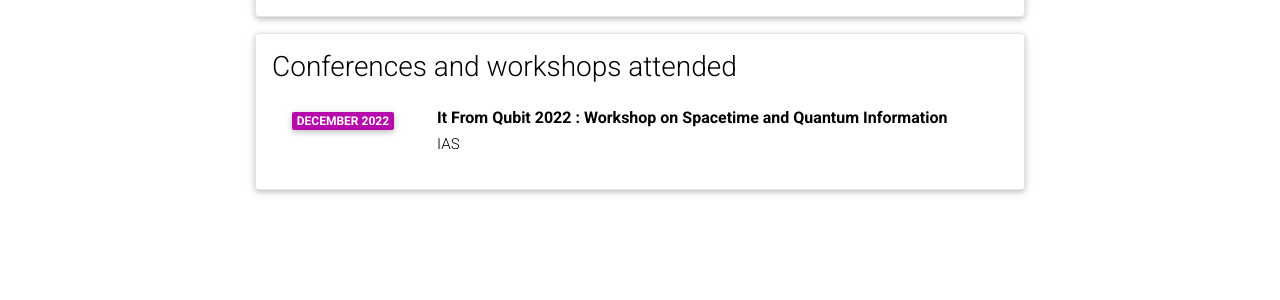
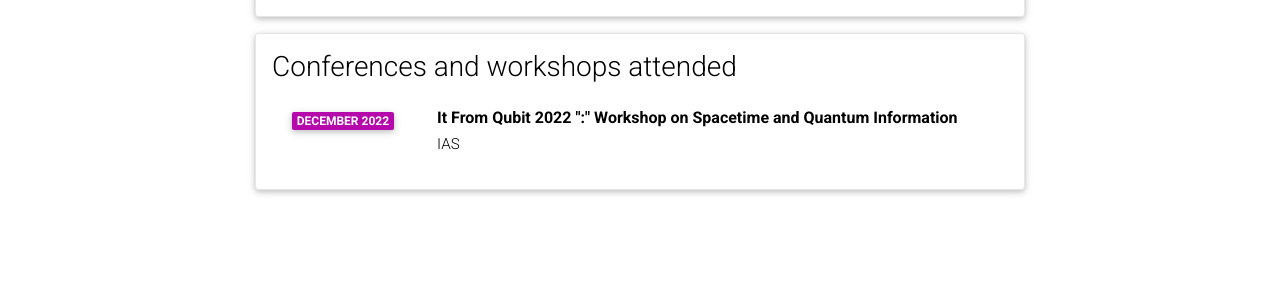
Before and after one commit to acequark/acequark.github.io, a Jekyll site: the page built from _pages/cv.md, in a window 1280 px wide. Shown: the part 403-703 px from the top of the page. Built offline with Jekyll 4.4.1, drawn with Linux system fonts in a browser that asks for light colours; comment, search, counter and statistics services are not loaded; a style sheet for code colours, icons or effects is not loaded.

Commit message:
Update cv.yml

```diff
--- a/_data/cv.yml
+++ b/_data/cv.yml
@@ -27,7 +27,7 @@
 - title: Conferences and workshops attended
   type: time_table
   contents:
-    - title: It From Qubit 2022 &colon; Workshop on Spacetime and Quantum Information
+    - title: It From Qubit 2022 "&colon;" Workshop on Spacetime and Quantum Information
       institution: IAS
       year: December 2022
 
```
